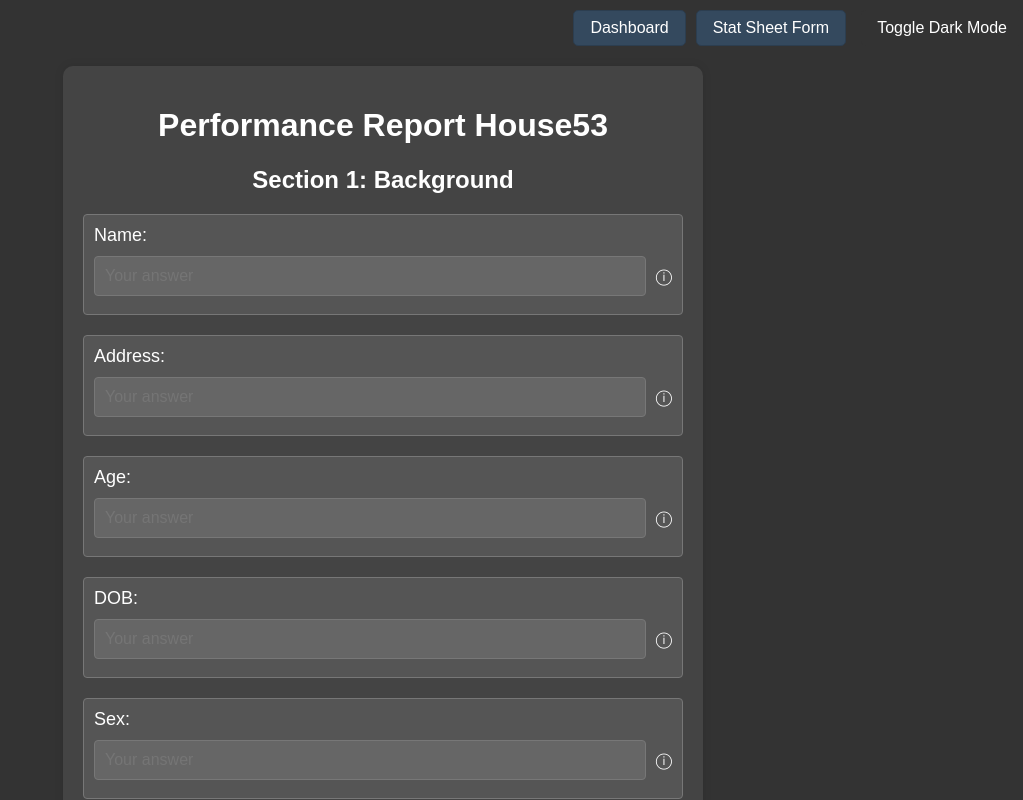
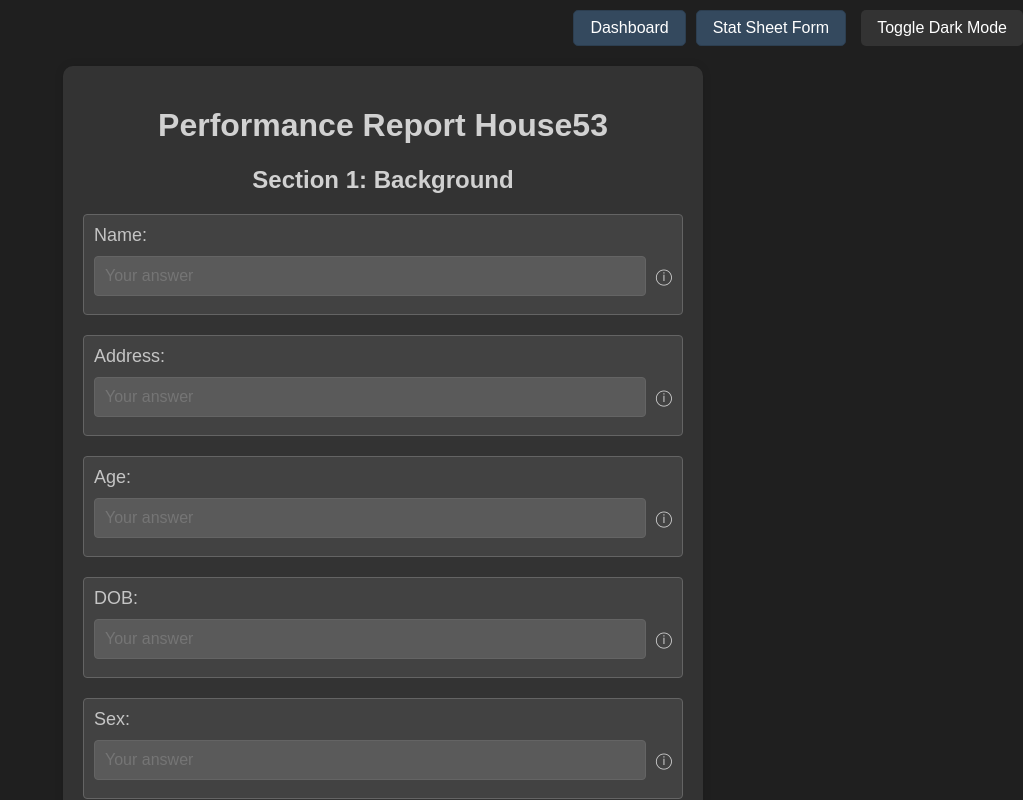
Before and after one commit to GKargol/prog2project, a website: page index.html in a window 1280 px wide. Both pictures are taken after a click on the button "Toggle Dark Mode". Shown: the top 800 px of the page, without its empty margins (257-1280 px from the left). Drawn offline with Linux system fonts and the light colour scheme.

Commit message:
Update style.css

```diff
--- a/style.css
+++ b/style.css
@@ -168,29 +168,37 @@ input[type="number"] {
 
 /* Dark mode styles */
 .dark-mode {
-  background-color: #333; /* Dark background color */
-  color: #fff; /* Light text color */
+  background-color: rgb(31, 31, 31); /* Dark background color */
+  color: rgb(209, 209, 209); /* Light text color */
 }
 
 .dark-mode .container,
 .dark-mode #answerContainer {
-  background-color: #444; /* Darker background color */
+  background-color: rgb(51, 51, 51); /* Darker background color */
 }
 
 .dark-mode .question-container {
-  background-color: #555; /* Darker background color for question containers */
-  border-color: #777; /* Darker border color */
+  background-color: rgb(
+    66,
+    66,
+    66
+  ); /* Darker background color for question containers */
+  border-color: rgb(100, 100, 100); /* Darker border color */
 }
 
 .dark-mode label {
-  color: #fff; /* Light text color for labels */
+  color: rgb(197, 197, 197); /* Light text color for labels */
 }
 
 .dark-mode input[type="text"],
 .dark-mode input[type="number"] {
-  background-color: #666; /* Darker background color for text inputs */
-  color: #fff; /* Light text color for text inputs */
-  border-color: #777; /* Darker border color for text inputs */
+  background-color: rgb(
+    90,
+    90,
+    90
+  ); /* Darker background color for text inputs */
+  color: rgb(201, 201, 201); /* Light text color for text inputs */
+  border-color: rgb(100, 100, 100); /* Darker border color for text inputs */
 }
 
 .dark-mode .error-message {
```
